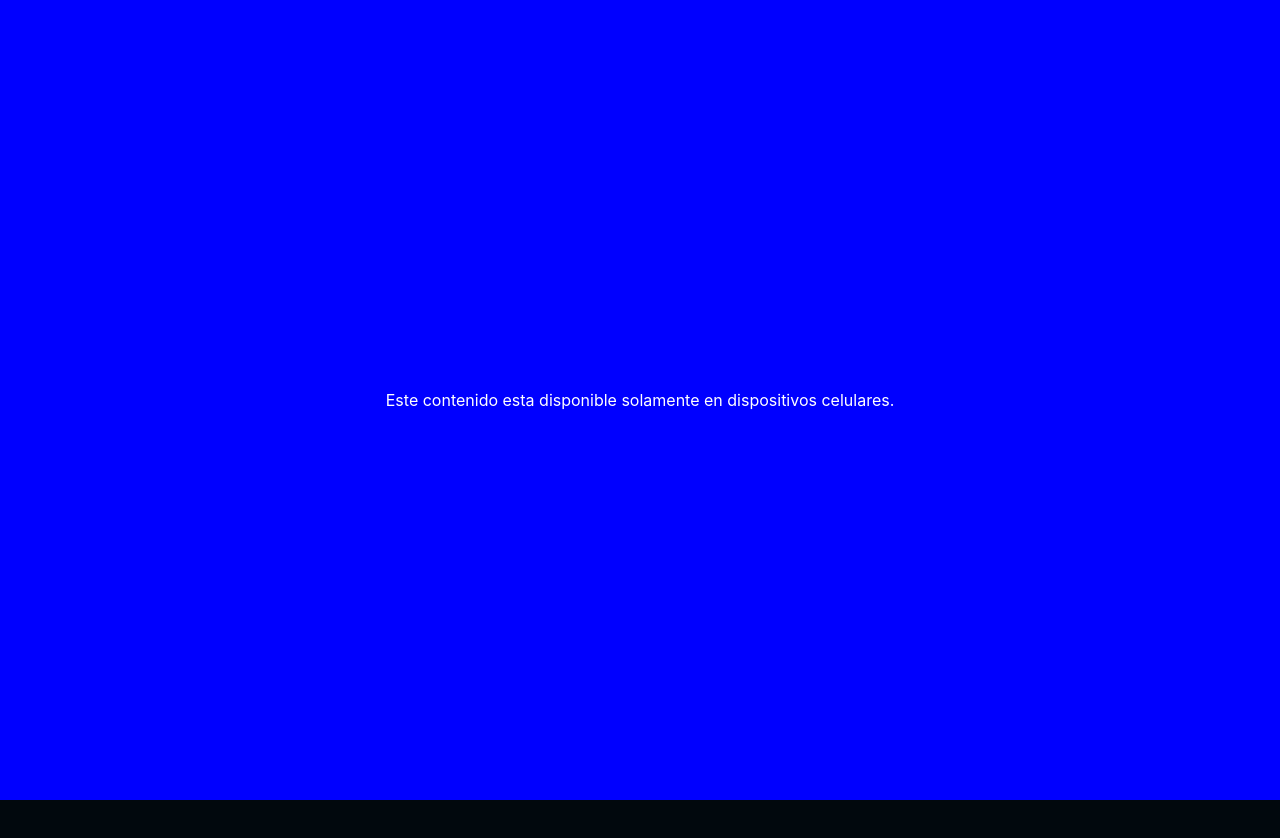
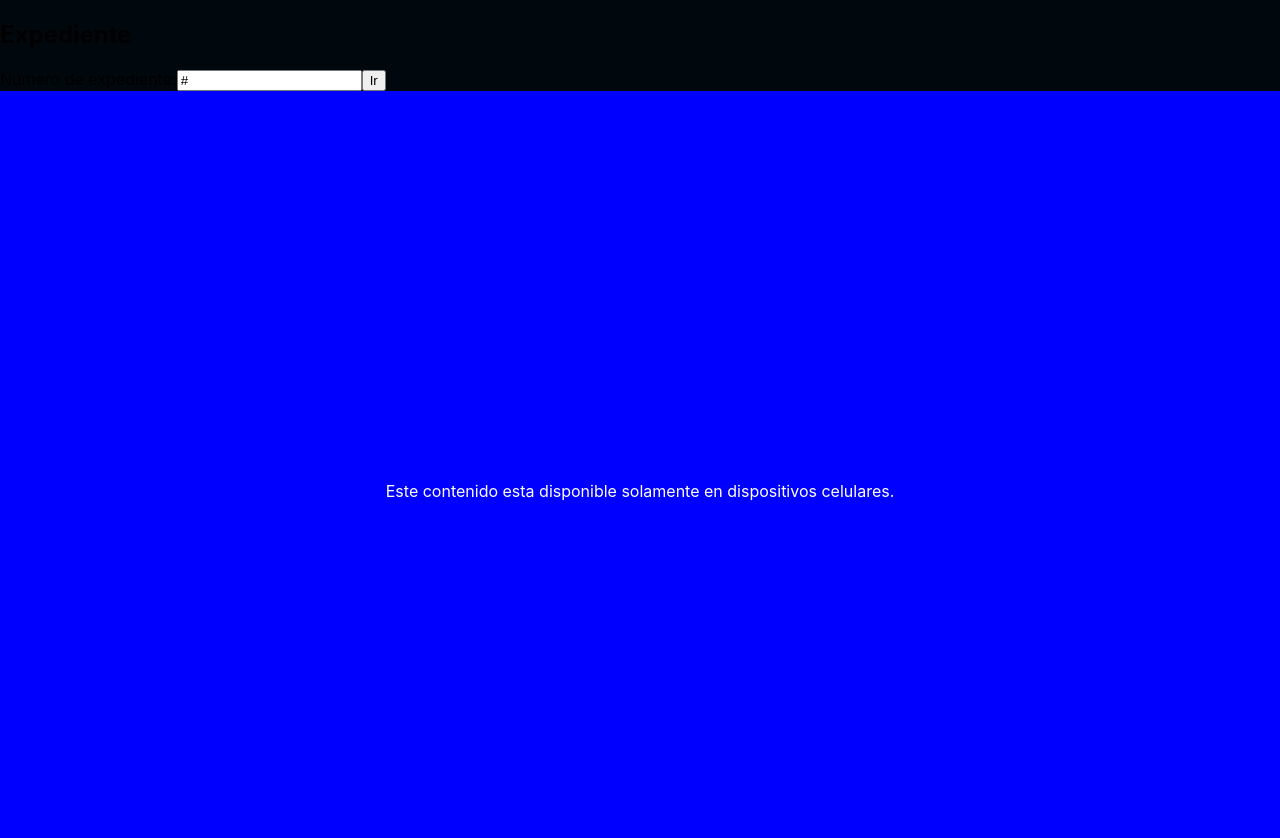
Before and after one commit to mdemartino26/tesis-desarrollo-app, a React (Create React App) app: page /expediente in a window 1280 px wide. Shown: the top 838 px of the page. Before the commit the page ends 800 px from the top, so only its background shows below. Built offline with nearby package versions, Linux system fonts and the light colour scheme.

Commit message:
Formulario de expediente, pop up si es error y por ahora redirecciona a menu antes que a agregar amigos, ffalta arreglar los esitlos

```diff
--- a/public/index.html
+++ b/public/index.html
@@ -9,7 +9,7 @@
       name="description"
       content="Web site created using create-react-app"
     />
-    <link rel="apple-touch-icon" href="%PUBLIC_URL%/logo192.png" />
+
     <!--
       manifest.json provides metadata used when your web app is installed on a
       user's mobile device or desktop. See https://developers.google.com/web/fundamentals/web-app-manifest/
--- a/src/App.js
+++ b/src/App.js
@@ -2,6 +2,7 @@ import "./App.css";
 import { BrowserRouter as Router, Routes, Route } from "react-router-dom";
 import Home from "./pages/Home/Home";
 import Menu from "./pages/Menu/Menu";
+import Expediente from "./pages/Expediente/Expediente";
 
 function App() {
   return (
@@ -10,6 +11,7 @@ function App() {
       <Routes>
         <Route path="/" element={<Home />} />
         <Route path="/menu" element={<Menu />} />
+        <Route path="/expediente" element={<Expediente />} />
       </Routes>
     </Router>
 
--- a/src/components/Huella/Huella.jsx
+++ b/src/components/Huella/Huella.jsx
@@ -12,22 +12,17 @@ const Huella = () => {
     setEscaneando(true);
     setTimeout(() => {
       setEscaneando(false);
-      navigate("/menu");
+      navigate("/expediente");
     }, 3000);
   };
 
-  const bloquearEventos = (e) => {
-    e.preventDefault();
-    return false;
-  };
 
   return (
     <div
       className="huella-container"
       onClick={manejarEscaneo}
-      onContextMenu={bloquearEventos}
       onTouchStart={(e) => {
-        bloquearEventos(e);
+
         touchTimeout = setTimeout(() => manejarEscaneo(), 500);
       }}
       onTouchEnd={() => clearTimeout(touchTimeout)}
@@ -39,10 +34,7 @@ const Huella = () => {
             alt="huella"
             className="huella"
             draggable={false}
-            onDragStart={bloquearEventos}
-            onTouchStart={bloquearEventos}
-            onTouchEnd={bloquearEventos}
-            onContextMenu={bloquearEventos}
+
           />
 
       </div>
--- /dev/null
+++ b/src/components/Input/Input.js
@@ -0,0 +1,55 @@
+import React, { useState } from 'react';
+import { useNavigate } from 'react-router-dom';
+import Popup from '../Popup/Popup';
+
+function Input({ redirectPath = '/' }) {
+  const [inputValue, setInputValue] = useState('');
+  const [mostrarPopup, setMostrarPopup] = useState(false);
+  const [mensajeError, setMensajeError] = useState('');
+  const navigate = useNavigate();
+
+  const handleChange = (e) => {
+    let valor = e.target.value;
+    if (valor.startsWith('#')) {
+      valor = valor.slice(1);
+    }
+    setInputValue(valor);
+  };
+
+  const handleSubmit = (e) => {
+    e.preventDefault();
+    if (inputValue === '263') {
+      navigate(redirectPath);
+    } else {
+      setMensajeError('No se encontró un expediente con ese número');
+      setMostrarPopup(true);
+    }
+  };
+
+  const recargarPagina = () => {
+    window.location.reload();
+  };
+
+  return (
+    <div>
+      <form onSubmit={handleSubmit}>
+        <label>
+          Número de expediente:
+          <input
+            type="text"
+            value={`#${inputValue}`}
+            onChange={handleChange}
+          />
+        </label>
+        <button type="submit">Ir</button>
+      </form>
+
+      {mostrarPopup && (
+        <Popup mensaje={mensajeError} onVolver={recargarPagina} />
+      )}
+    </div>
+  );
+}
+
+
+export default Input;
--- /dev/null
+++ b/src/components/Popup/Popup.js
@@ -0,0 +1,17 @@
+import React from "react";
+import './styles.css'
+
+function Popup({ mensaje, onVolver }) {
+    return (
+      <div className="overlay">
+        <div className="popup">
+          <p>{mensaje}</p>
+          <button onClick={onVolver}>Volver</button>
+        </div>
+      </div>
+    );
+  };
+
+
+
+  export default Popup;
--- /dev/null
+++ b/src/components/Popup/styles.css
@@ -0,0 +1,19 @@
+.overlay {
+  position: "fixed";
+  top: 0;
+  left: 0;
+  right: 0;
+  bottom: 0;
+  background-color: "rgba(0,0,0,0.5)";
+  display: "flex";
+  align-items: "center";
+  justify-content: "center";
+  z-index: 1000;
+}
+
+.popup {
+  background: "#fff";
+  padding: "20px";
+  border-radius: "8px";
+  text-align: "center";
+}
--- /dev/null
+++ b/src/pages/Expediente/Expediente.js
@@ -0,0 +1,11 @@
+import React from 'react'
+import Input from '../../components/Input/Input'
+
+export default function Expediente() {
+  return (
+    <div>
+        <h2>Expediente</h2>
+        <Input redirectPath="/menu" />
+    </div>
+  )
+}
```
